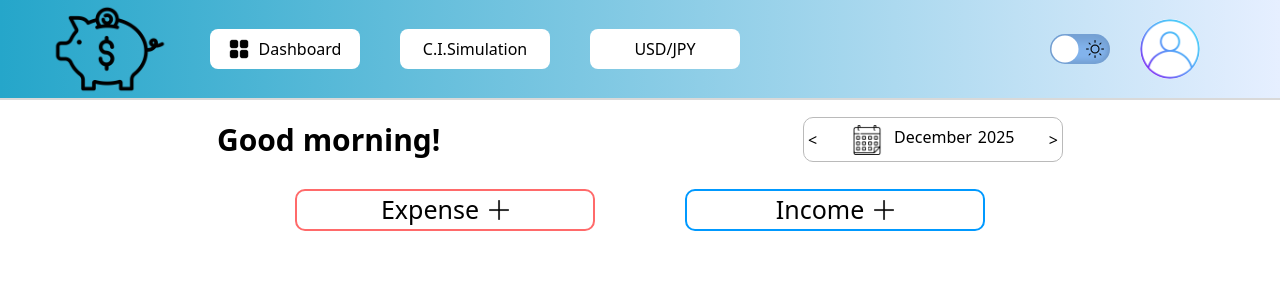
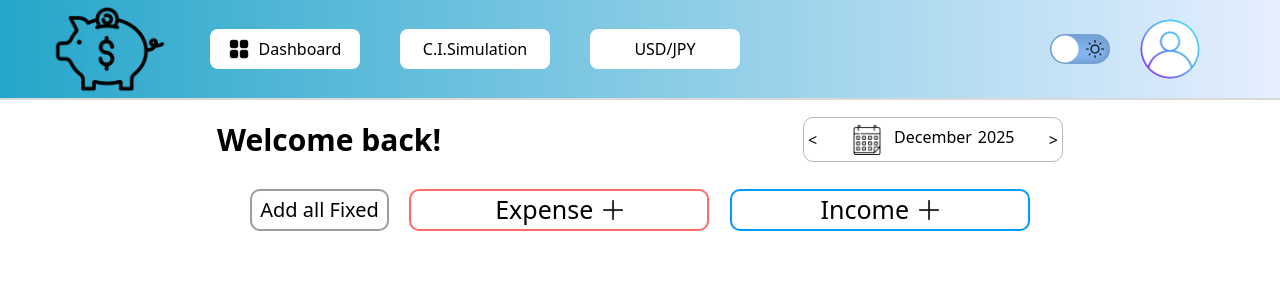
Before and after one commit to jhonatanIto/ExpenseTracker, a React (Vite) app: page / in a window 1280 px wide. Shown: the top 300 px of the page. Built offline with nearby package versions, Linux system fonts and the light colour scheme.

Commit message:
fixed automation

```diff
--- a/package.json
+++ b/package.json
@@ -15,7 +15,8 @@
     "react": "^19.2.0",
     "react-chartjs-2": "^5.3.1",
     "react-dom": "^19.2.0",
-    "react-router-dom": "^7.11.0"
+    "react-router-dom": "^7.11.0",
+    "uuid": "^13.0.0"
   },
   "devDependencies": {
     "@eslint/js": "^9.39.1",
--- a/src/App.css
+++ b/src/App.css
@@ -181,7 +181,8 @@ body,
 
 .addButtContainer {
   display: flex;
-  padding: 10px;
+  padding-top: 10px;
+  padding-bottom: 10px;
   justify-content: space-around;
   width: 800px;
 }
@@ -194,6 +195,21 @@ body,
   font-size: 25px;
   border-radius: 10px;
   cursor: pointer;
+}
+.allFixedButt {
+  display: flex;
+  justify-content: center;
+  align-items: center;
+  border: 2px solid rgb(156, 156, 156);
+  font-size: 20px;
+  border-radius: 10px;
+  cursor: pointer;
+  padding-left: 8px;
+  padding-right: 8px;
+  transition: 0.3s;
+}
+.allFixedButt:hover {
+  border-color: rgb(255, 106, 106);
 }
 .plus {
   width: 20px;
--- a/src/pages/home/AddContainer.jsx
+++ b/src/pages/home/AddContainer.jsx
@@ -12,14 +12,21 @@ export default function AddContainer(props) {
     setCards,
     formattedDate,
     setFixedCards,
-    id,
-    setId,
     saveData,
+    addAllFixed,
   } = props;
 
   return (
     <div className="flex flex-col justify-center items-center">
       <div className="addButtContainer">
+        <button
+          className="allFixedButt"
+          onClick={() => {
+            fixedCards.map((f) => addAllFixed(f));
+          }}
+        >
+          Add all Fixed
+        </button>
         <button
           onClick={() => openModal("Expense")}
           id="expense"
--- a/src/pages/home/CardInfo.jsx
+++ b/src/pages/home/CardInfo.jsx
@@ -66,7 +66,6 @@ export default function CardInfo(props) {
       closeEditModal();
     }
   }
-
   return (
     <div
       onClick={closeEditModal}
@@ -127,7 +126,7 @@ export default function CardInfo(props) {
           id="editSave"
           onClick={() => {
             let updatedCards = cards.filter((card) => card.id !== currentId);
-            console.log(cards.filter((card) => card.id === currentId));
+
             saveData(updatedCards, "Expenses");
             setCards(updatedCards);
             closeEditModal();
--- a/src/pages/home/Cards.jsx
+++ b/src/pages/home/Cards.jsx
@@ -7,12 +7,9 @@ export default function Cards(props) {
     month,
     year,
     fixedCards,
-    setCards,
-    formattedDate,
     setFixedCards,
-    id,
-    setId,
     saveData,
+    addAllFixed,
   } = props;
   const {
     display,
@@ -75,25 +72,7 @@ export default function Cards(props) {
               style={{ display: card.type === "Fixed" ? "flex" : "none" }}
               className="fixedButt"
               onClick={() => {
-                setCards((prev) => {
-                  const newCardDate = { ...card, date: formattedDate, id: id };
-                  const uptade = [...prev, newCardDate];
-                  console.log(newCardDate);
-                  return uptade;
-                });
-                setFixedCards((prev) => {
-                  const updateFixedCards = prev.map((c) =>
-                    c.id === card.id
-                      ? {
-                          ...c,
-                          hiddenIn: [...c.hiddenIn, `${year}-${month}`],
-                        }
-                      : c
-                  );
-                  saveData(updateFixedCards, "fixedCards");
-                  return updateFixedCards;
-                });
-                setId((prev) => prev + 1);
+                addAllFixed(card);
               }}
             >
               +
--- a/src/pages/home/Home.jsx
+++ b/src/pages/home/Home.jsx
@@ -5,6 +5,7 @@ import Modal from "./Modal";
 import Calendar from "./header/Calendar";
 import CardInfo from "./CardInfo";
 import { CardsContext } from "../contex/CardsContex";
+import { v4 as uuid } from "uuid";
 
 function Home() {
   const [{ month, year, day }, setnichi] = useState({
@@ -17,7 +18,6 @@ function Home() {
   const [cards, setCards] = useState([]);
   const [fixedCards, setFixedCards] = useState([]);
   const [modalDisplay, setModalDisplay] = useState("none");
-  const [id, setId] = useState(0);
   const [name, setName] = useState("");
   const [amount, setAmount] = useState();
   const [type, setType] = useState("Fixed");
@@ -26,6 +26,34 @@ function Home() {
   const [totalExpense, setTotalExpense] = useState();
   const [totalIncome, setTotalIncome] = useState();
   const [formattedDate, setFormattedDate] = useState("");
+
+  function addAllFixed(fixed) {
+    setCards((prev) => {
+      const currenttMonth = `${year}-${String(month + 1).padStart(2, "0")}`;
+      const exist = prev.some(
+        (c) => c.name === fixed.name && c.date.slice(0, 7) === currenttMonth
+      );
+      if (exist) return prev;
+
+      const newCardDate = { ...fixed, date: formattedDate, id: uuid() };
+      const update = [...prev, newCardDate];
+      saveData(update, "Expenses");
+      return update;
+    });
+
+    setFixedCards((prev) => {
+      const updateFixedCards = prev.map((c) =>
+        c.id === fixed.id
+          ? {
+              ...c,
+              hiddenIn: [...c.hiddenIn, `${year}-${month}`],
+            }
+          : c
+      );
+      saveData(updateFixedCards, "fixedCards");
+      return updateFixedCards;
+    });
+  }
 
   function monthlyTotal(cardss) {
     const map = {};
@@ -122,9 +150,6 @@ function Home() {
       const dbF = savedFixed ? JSON.parse(savedFixed) : [];
       setCards(db);
       setFixedCards(dbF);
-
-      const maxId = db.length > 0 ? Math.max(...db.map((c) => c.id)) : 0;
-      setId(maxId + 1);
     } catch (e) {
       console.log("cannot read localstorage", e);
     }
@@ -144,9 +169,8 @@ function Home() {
         today={today}
       />
       <Main
+        addAllFixed={addAllFixed}
         saveData={saveData}
-        setId={setId}
-        id={id}
         setFixedCards={setFixedCards}
         formattedDate={formattedDate}
         chartData={chartData}
@@ -182,8 +206,6 @@ function Home() {
         closeModal={closeModal}
         modalDisplay={modalDisplay}
         saveData={saveData}
-        id={id}
-        setId={setId}
         today={today}
         cardDate={cardDate}
       />
--- a/src/pages/home/Main.jsx
+++ b/src/pages/home/Main.jsx
@@ -18,9 +18,8 @@ export default function Main(props) {
     chartData,
     formattedDate,
     setFixedCards,
-    id,
-    setId,
     saveData,
+    addAllFixed,
   } = props;
   return (
     <div className="main">
--- a/src/pages/home/Modal.jsx
+++ b/src/pages/home/Modal.jsx
@@ -1,5 +1,6 @@
-import { useContext, useEffect, useState } from "react";
+import { useContext, useEffect } from "react";
 import { CardsContext } from "../contex/CardsContex";
+import { v4 as uuid } from "uuid";
 
 export default function Modal(props) {
   const {
@@ -50,8 +51,8 @@ export default function Modal(props) {
         amount: amount,
         type: type,
         expense: expenseIncome,
-        date: formattedDate || "loading",
-        id: id,
+        date: formattedDate,
+        id: uuid(),
       };
 
       setCards((prev) => {
--- a/src/pages/home/TotalMenu.jsx
+++ b/src/pages/home/TotalMenu.jsx
@@ -6,6 +6,7 @@ export default function TotalMenu(props) {
   const {
     cards,
     month,
+    year,
     setTotalExpense,
     totalExpense,
     setTotalIncome,
@@ -14,19 +15,21 @@ export default function TotalMenu(props) {
 
   const { setDisplay } = useContext(CardsContext);
   let expense = cards.filter(
-    (card) => card.expense === "Expense" && filterMonth(card) === month
+    (card) =>
+      card.expense === "Expense" && filterMonth(card) === `${year}-${month}`
   );
   let income = cards.filter(
-    (card) => card.expense === "Income" && filterMonth(card) === month
+    (card) =>
+      card.expense === "Income" && filterMonth(card) === `${year}-${month}`
   );
   let fixed = cards.filter(
-    (card) => card.type === "Fixed" && filterMonth(card) === month
+    (card) => card.type === "Fixed" && filterMonth(card) === `${year}-${month}`
   );
   let food = cards.filter(
-    (card) => card.type === "Food" && filterMonth(card) === month
+    (card) => card.type === "Food" && filterMonth(card) === `${year}-${month}`
   );
   let other = cards.filter(
-    (card) => card.type === "Other" && filterMonth(card) === month
+    (card) => card.type === "Other" && filterMonth(card) === `${year}-${month}`
   );
   function addAll(price) {
     return price.length > 0
@@ -38,7 +41,9 @@ export default function TotalMenu(props) {
   }
 
   function filterMonth(card) {
-    return new Date(card.date).getMonth();
+    const mont = new Date(card.date).getMonth();
+    const yearr = new Date(card.date).getFullYear();
+    return `${yearr}-${mont}`;
   }
 
   setTotalExpense(addAll(expense));
--- a/src/pages/home/header/Calendar.jsx
+++ b/src/pages/home/header/Calendar.jsx
@@ -47,7 +47,7 @@ export default function Calendar(props) {
 
   return (
     <div className="calendarContainer">
-      <div className="goodMorning">Good morning!</div>
+      <div className="goodMorning">Welcome back!</div>
       <div className="calendarDiv">
         <button className="calendarArrow" onClick={() => changeMonth(-1)}>
           {" "}
--- a/src/pages/home/header/Header.jsx
+++ b/src/pages/home/header/Header.jsx
@@ -1,7 +1,6 @@
 import DarkButton from "./DarkButton";
 import Tabs from "./Tabs";
 import logo from "../../../assets/dollar.png";
-import back from "../../../assets/back.png";
 import profile from "../../../assets/6681204.png";
 import menuMob from "../../../assets/menu.png";
 import { useState } from "react";
```
Also changed, not shown: 1 other file (tests, documents, lock files or other folders).
